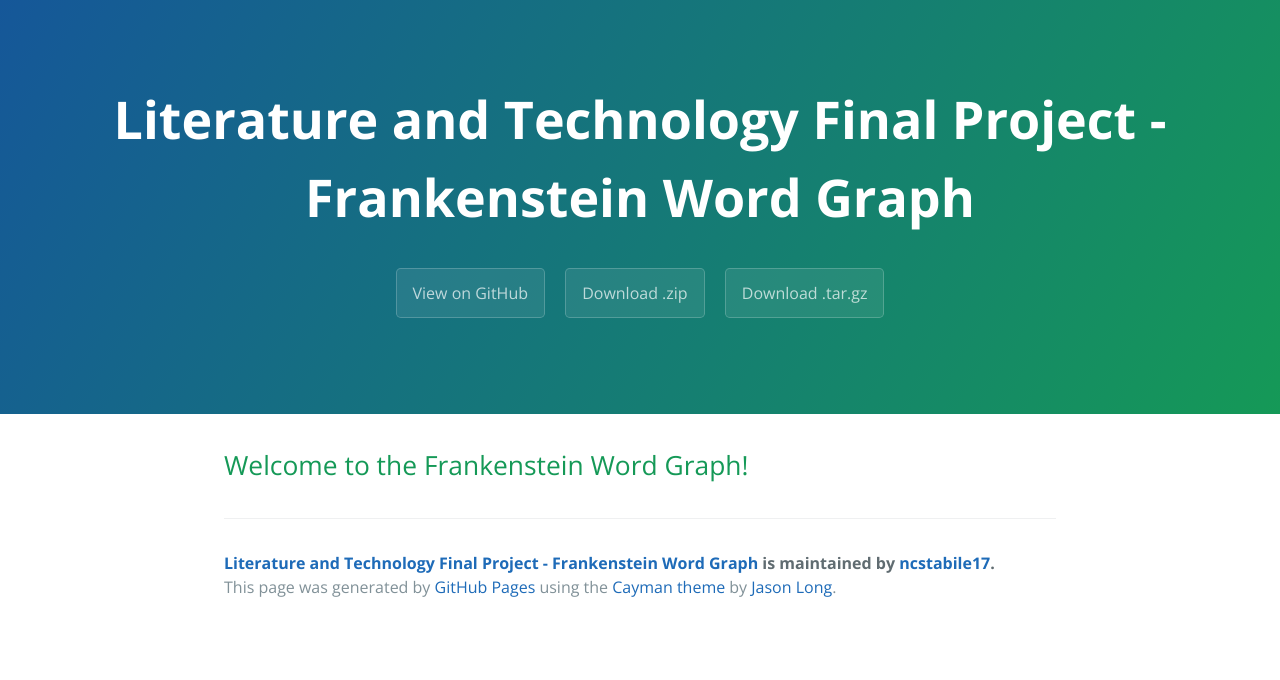
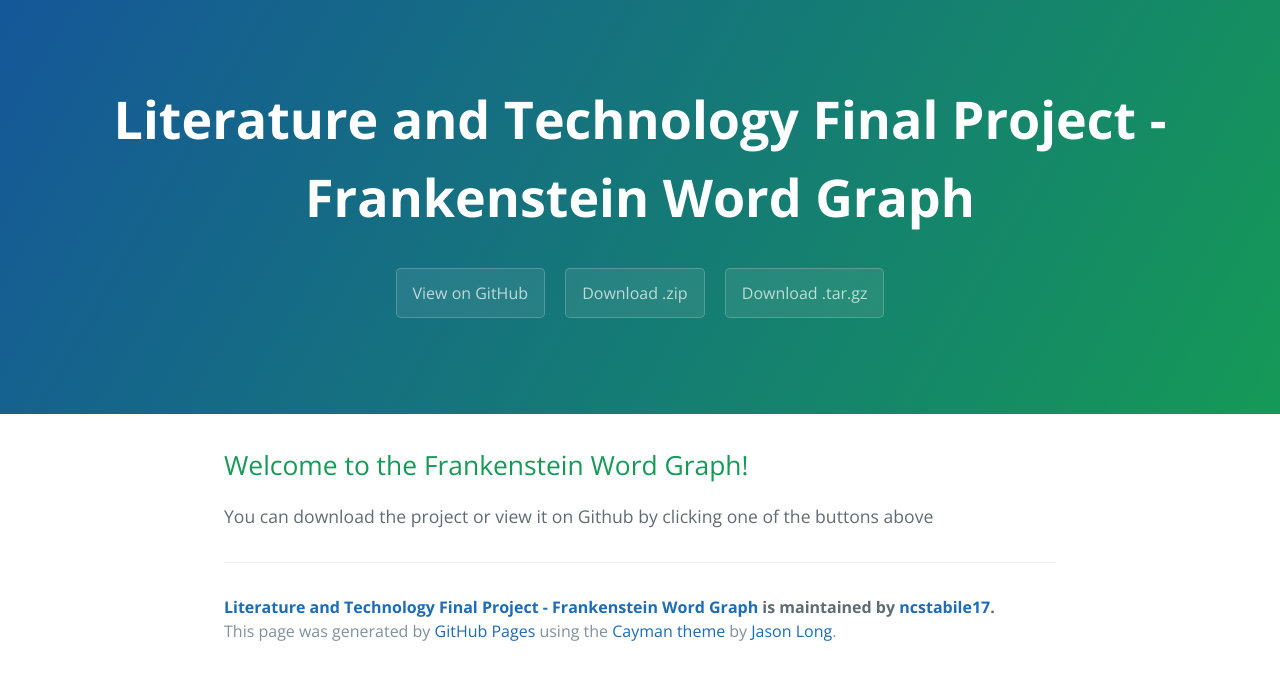
Before and after one commit to ncstabile17/Word_Graph, a plain HTML site: page index.html in a window 1280 px wide. Drawn offline with nearby package versions, Linux system fonts and the light colour scheme.

Commit message:
Update index.html

```diff
--- a/index.html
+++ b/index.html
@@ -21,6 +21,7 @@
     <section class="main-content">
       <h2>
 <a id="welcome-to-the-frankenstein-word-graph" class="anchor" href="#welcome-to-the-frankenstein-word-graph" aria-hidden="true"><span aria-hidden="true" class="octicon octicon-link"></span></a>Welcome to the Frankenstein Word Graph!</h2>
+<p>You can download the project or view it on Github by clicking one of the buttons above </p>
 
       <footer class="site-footer">
         <span class="site-footer-owner"><a href="https://github.com/ncstabile17/Word_Graph">Literature and Technology Final Project - Frankenstein Word Graph</a> is maintained by <a href="https://github.com/ncstabile17">ncstabile17</a>.</span>
```
